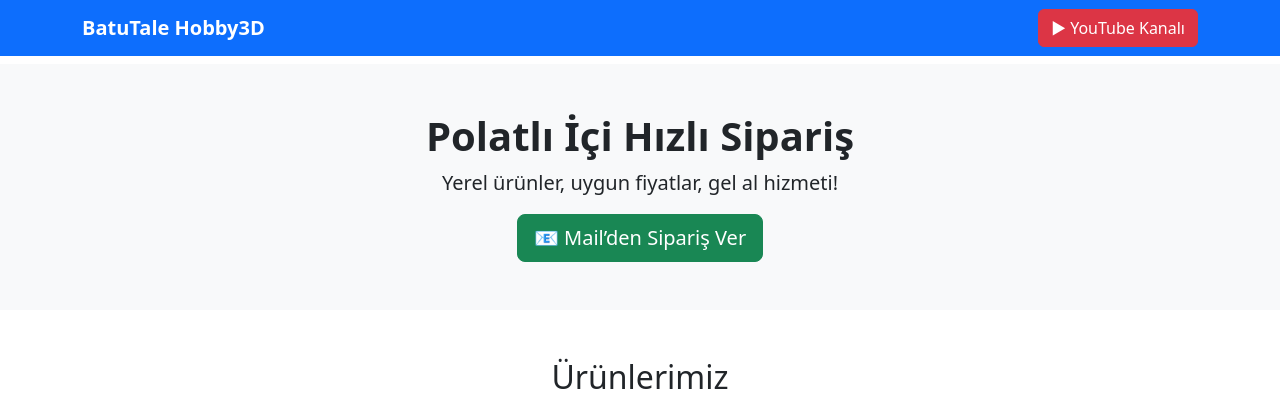
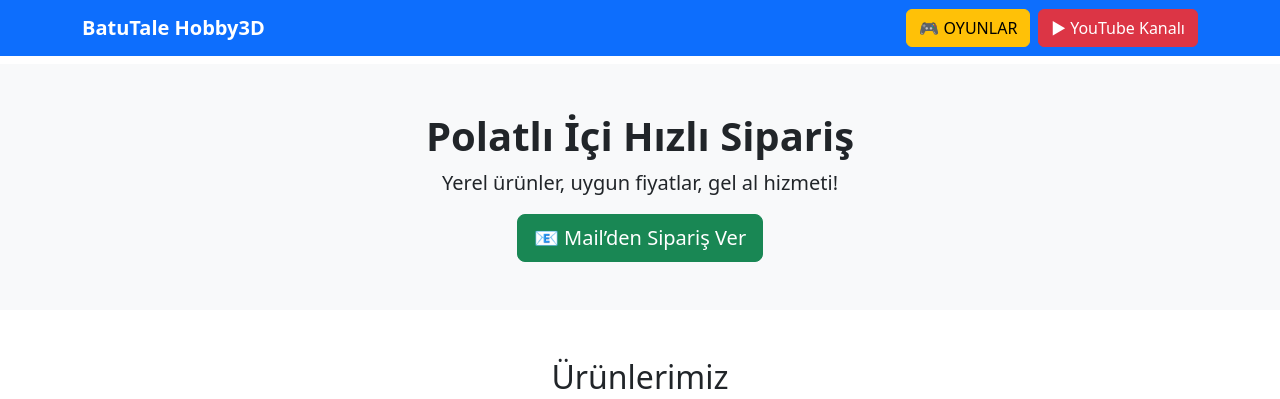
Before and after one commit to BatuJay/3dbatutale.github.io, a plain HTML site: page index.html in a window 1280 px wide. Shown: the top 399 px of the page. Drawn offline with nearby package versions, Linux system fonts and the light colour scheme.

Commit message:
Update index.html

```diff
--- a/index.html
+++ b/index.html
@@ -36,7 +36,24 @@
       </a>
     </div>
   </div>
+</nav><nav class="navbar navbar-expand-lg navbar-dark bg-primary fixed-top">
+  <div class="container">
+    <a class="navbar-brand fw-bold" href="https://www.youtube.com/@batutale06" target="_blank">
+      BatuTale Hobby3D
+    </a>
+
+    <div class="ms-auto d-flex gap-2">
+      <a href="oyunlar.html" class="btn btn-warning">
+        🎮 OYUNLAR
+      </a>
+
+      <a href="https://www.youtube.com/@batutale06" target="_blank" class="btn btn-danger">
+        ▶ YouTube Kanalı
+      </a>
+    </div>
+  </div>
 </nav>
+
 
 
   <!-- Hero -->
```
